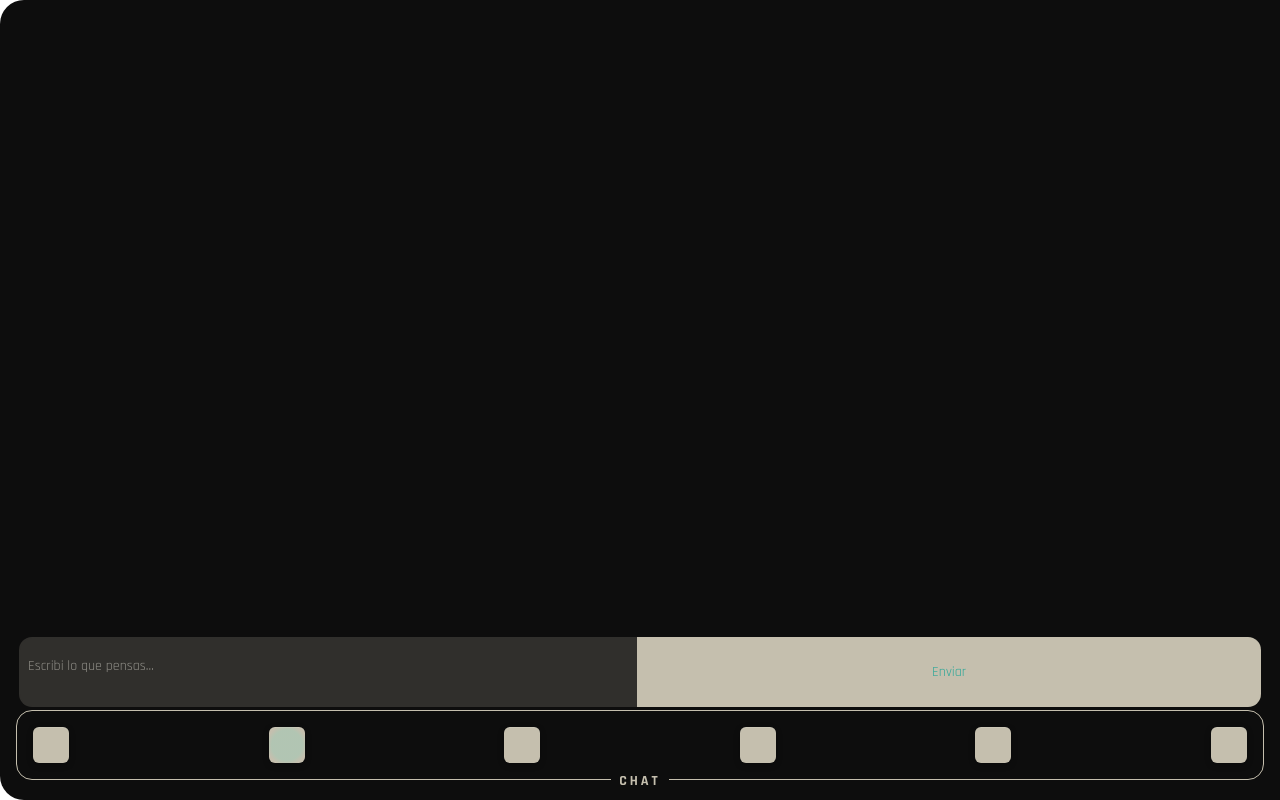
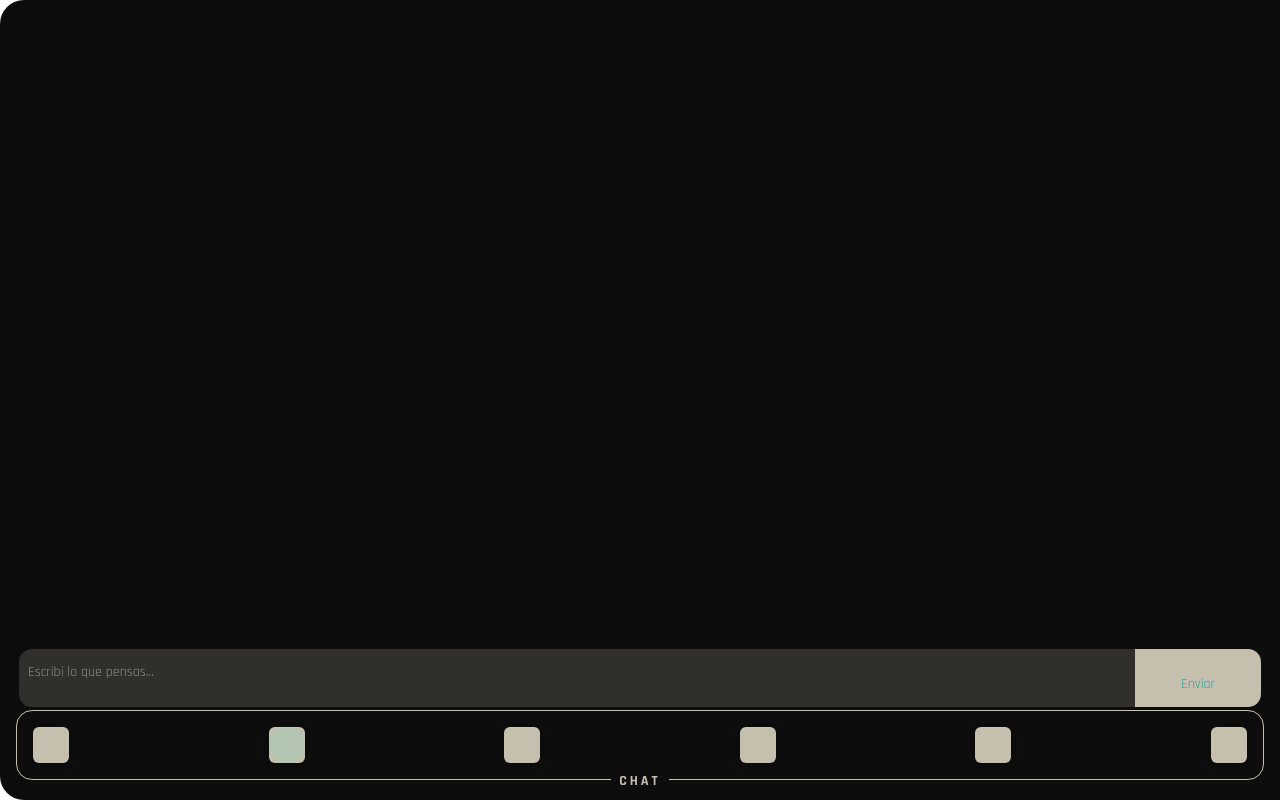
Before and after one commit to BNFLYD/WeztCode, a SvelteKit app in the folder frontend/: page / in a window 1280 px wide. Both pictures are taken after a click on the button 286 px from the left and 745 px from the top of the page. Built offline with nearby package versions, Linux system fonts and the light colour scheme; some icons are missing; a web font is replaced by a local one.

Commit message:
im a boludo

```diff
--- a/frontend/src/routes/+page.svelte
+++ b/frontend/src/routes/+page.svelte
@@ -101,7 +101,7 @@
               class="w-[90%] px-2 pt-3 pb-6 bg-back rounded-l-xl text-sm text-print-contrast placeholder:text-print-contrast/50 outline-none ring-1 ring-back"
             />
             <button
-              class="w-[90%] px-3 py-6 bg-accent-detail rounded-r-xl text-sm text-accent/ outline-none ring-1 ring-accent-detail"
+              class="w-[10%] px-3 pt-6 pb-3 bg-accent-detail rounded-r-xl text-sm text-accent/ outline-none ring-1 ring-accent-detail"
             >
               Enviar
             </button>
```
